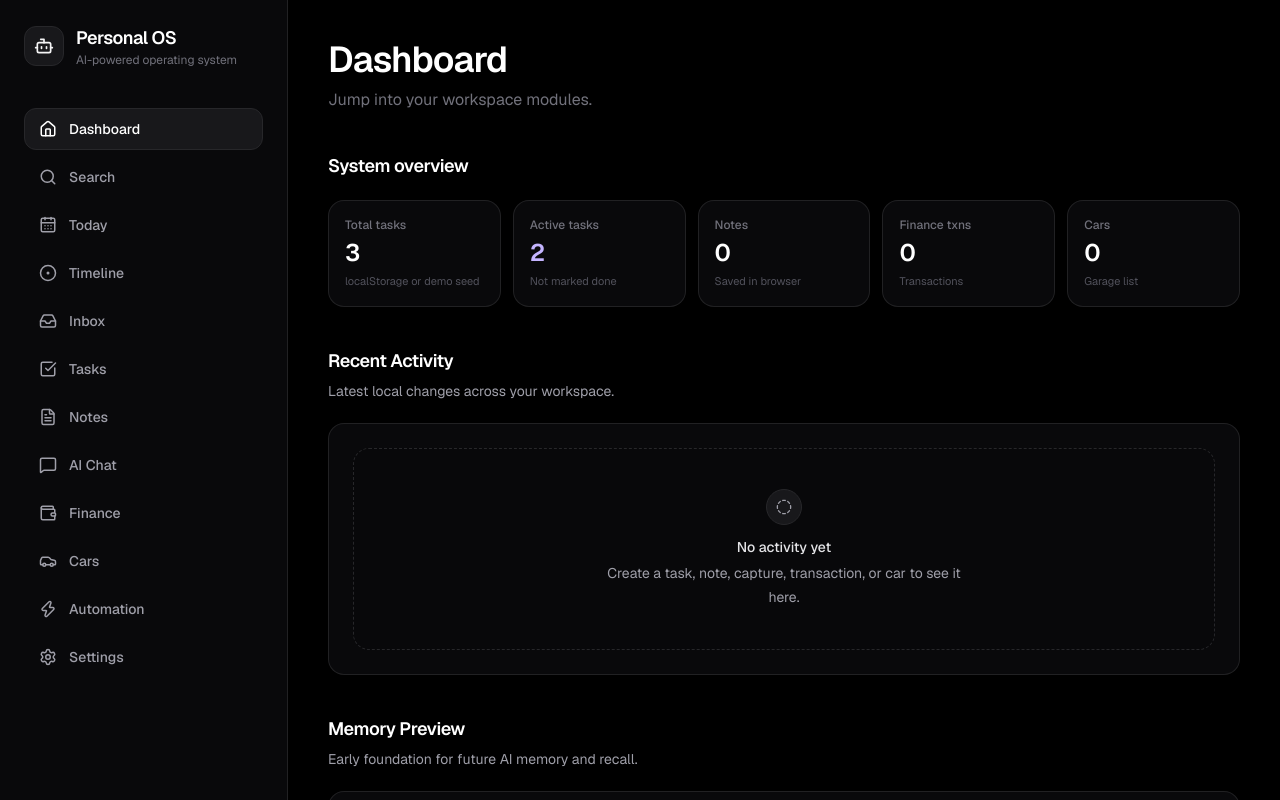
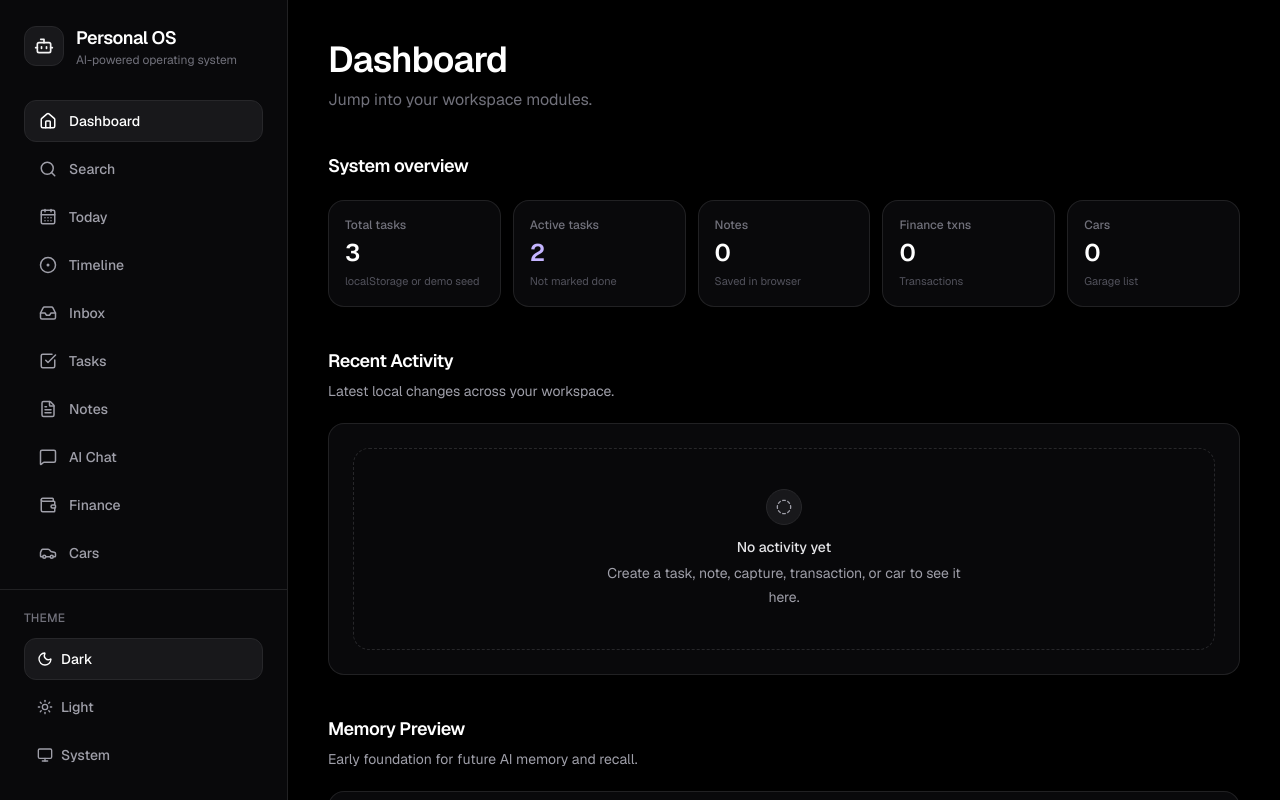
Before and after one commit to orvia-app/orvia, a Next.js app: page / in a window 1280 px wide. Shown: the top 800 px of the page. Built offline with nearby package versions, Linux system fonts and the light colour scheme.

Commit message:
Improve sidebar theme control layout

```diff
--- a/src/components/AppShell.tsx
+++ b/src/components/AppShell.tsx
@@ -63,7 +63,7 @@ function ThemeSwitcher() {
   const { theme, setTheme } = useTheme();
 
   return (
-    <div className="mt-auto border-t border-zinc-200/80 pt-5 dark:border-zinc-800/80">
+    <div>
       <p className="mb-3 text-xs font-medium uppercase tracking-wide text-zinc-500 dark:text-zinc-500">
         Theme
       </p>
@@ -98,8 +98,8 @@ export function AppShell({ children }: { children: React.ReactNode }) {
     <div className="flex min-h-screen bg-zinc-50 text-zinc-950 dark:bg-black dark:text-white">
       <CommandCenter />
 
-      <aside className="hidden w-72 shrink-0 flex-col border-r border-zinc-200/80 bg-white/95 p-6 dark:border-zinc-800/80 dark:bg-zinc-950 lg:flex">
-        <div className="flex items-center gap-3">
+      <aside className="sticky top-0 hidden h-screen w-72 shrink-0 flex-col border-r border-zinc-200/80 bg-white/95 dark:border-zinc-800/80 dark:bg-zinc-950 lg:flex">
+        <div className="flex shrink-0 items-center gap-3 px-6 pt-6">
           <div className="flex h-10 w-10 items-center justify-center rounded-xl border border-zinc-200 bg-zinc-100 shadow-sm shadow-zinc-950/[0.03] dark:border-zinc-800 dark:bg-zinc-900 dark:shadow-none">
             <Bot className="h-5 w-5 text-zinc-800 dark:text-zinc-100" aria-hidden />
           </div>
@@ -114,7 +114,7 @@ export function AppShell({ children }: { children: React.ReactNode }) {
         </div>
 
         <nav
-          className="mt-10 flex flex-1 flex-col gap-1.5 overflow-y-auto"
+          className="mt-8 flex min-h-0 flex-1 flex-col gap-1.5 overflow-y-auto px-6 pb-4"
           aria-label="Main"
         >
           {navItems.map(({ label, href, icon: Icon }) => {
@@ -137,7 +137,9 @@ export function AppShell({ children }: { children: React.ReactNode }) {
           })}
         </nav>
 
-        <ThemeSwitcher />
+        <div className="shrink-0 border-t border-zinc-200/80 bg-white/95 px-6 pb-6 pt-5 dark:border-zinc-800/80 dark:bg-zinc-950">
+          <ThemeSwitcher />
+        </div>
       </aside>
 
       <div className="flex min-h-screen flex-1 flex-col bg-zinc-50 dark:bg-black">
```
